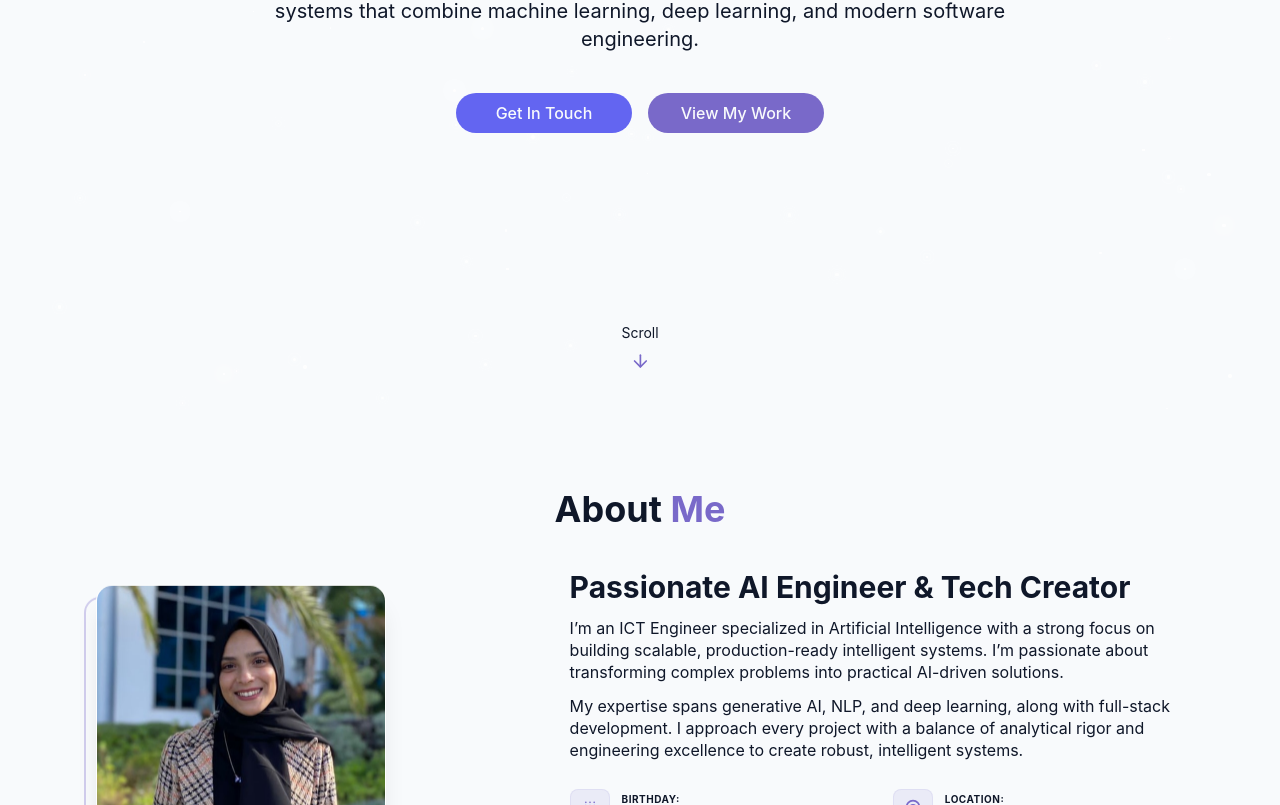
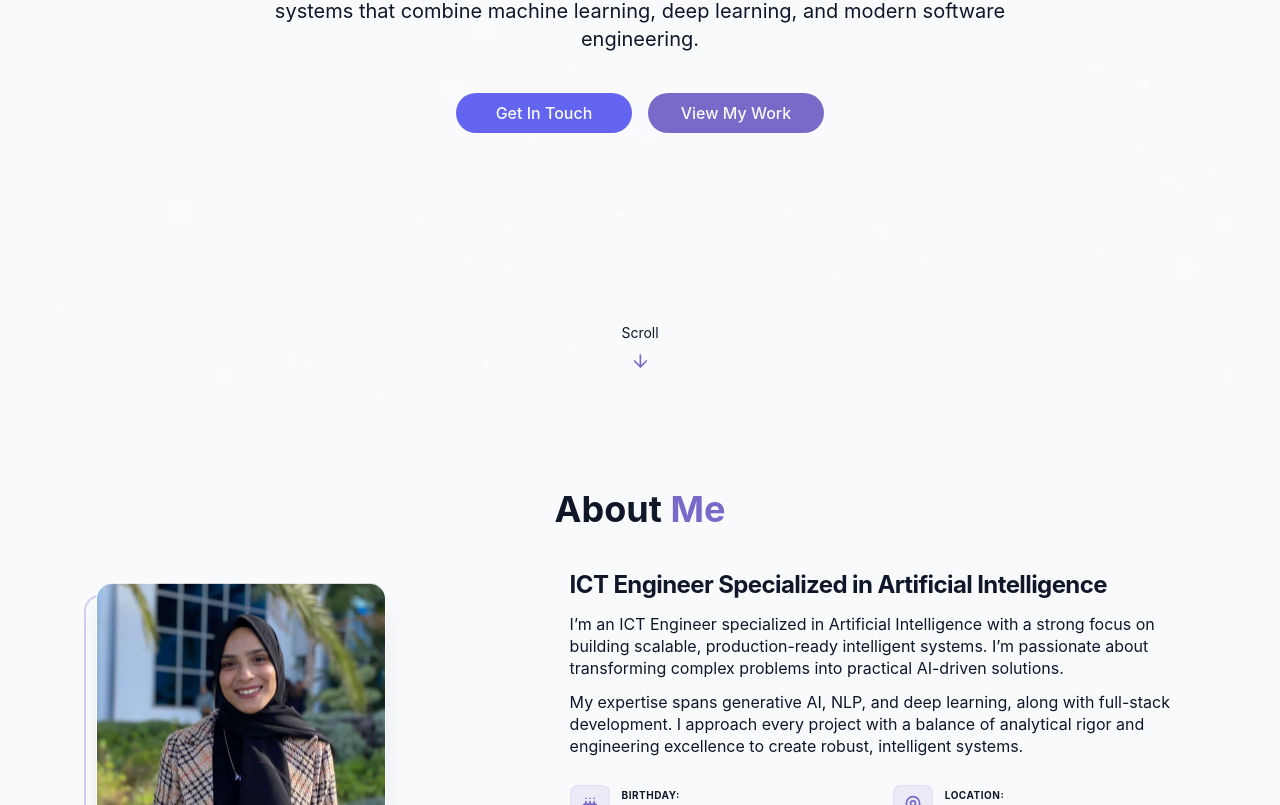
Before and after one commit to eyadrid/eyadrid.github.io, a React (Vite) app: page / in a window 1280 px wide. Shown: the part 391-1196 px from the top of the page. Built offline with nearby package versions, Linux system fonts and the light colour scheme.

Commit message:
AboutMe Section Implementation

```diff
--- a/src/components/AboutMe.jsx
+++ b/src/components/AboutMe.jsx
@@ -11,24 +11,21 @@ export const AboutSection = () => {
   return (
     <section id="about" className="py-12 md:py-20 px-4 relative overflow-hidden">
       <div className="container mx-auto max-w-6xl">
-        <h2 className="text-3xl md:text-4xl font-bold mb-10 text-center">
+        <h3 className="text-3xl md:text-4xl font-bold mb-10 text-center">
           About <span className="text-primary"> Me</span>
-        </h2>
+        </h3>
 
-        {/* 40/60 Split for more text room */}
         <div className="grid grid-cols-1 md:grid-cols-[0.8fr_1.2fr] gap-10 md:gap-16 items-center">
 
           {/* LEFT SIDE - IMAGE */}
           <div className="flex justify-center md:justify-start">
             <div className="relative group animate-float">
-              {/* Frame Bottom-Left */}
               <div className="absolute -bottom-3 -left-3 w-full h-full border-2 border-primary/30 rounded-2xl transition-all duration-500 group-hover:-bottom-1 group-hover:-left-1" />
 
               <div className="relative overflow-hidden rounded-2xl shadow-xl border border-white/10 bg-card">
                 <img
                   src="/profile.jpg"
                   alt="Eya Dridi"
-                  // Slightly smaller height to keep the section compact
                   className="w-60 h-72 md:w-72 md:h-[360px] object-cover transition-transform duration-700 group-hover:scale-105"
                 />
               </div>
@@ -38,11 +35,11 @@ export const AboutSection = () => {
           {/* RIGHT SIDE - CONTENT */}
           <div className="flex flex-col space-y-5 text-center md:text-left">
             <div className="space-y-3">
-              <h3 className="text-2xl md:text-3xl font-bold text-foreground">
-                Passionate AI Engineer & Tech Creator
-              </h3>
+                {/* TAILLE MODIFIÉE ICI : text-lg sur mobile, text-xl sur tablette, text-2xl sur desktop */}
+                <h2 className="text-lg md:text-xl lg:text-2xl font-bold text-foreground tracking-tight whitespace-nowrap lg:whitespace-normal">
+                    ICT Engineer Specialized in Artificial Intelligence
+                </h2>
 
-              {/* Reduced text size and margins to save vertical space */}
               <div className="space-y-3 text-muted-foreground leading-snug text-sm md:text-base max-w-2xl">
                 <p>
                   I’m an ICT Engineer specialized in Artificial Intelligence with a strong focus on building scalable, production-ready intelligent systems. I’m passionate about transforming complex problems into practical AI-driven solutions.
@@ -53,7 +50,7 @@ export const AboutSection = () => {
               </div>
             </div>
 
-            {/* INFO GRID (More compact) */}
+            {/* INFO GRID */}
             <div className="grid grid-cols-1 sm:grid-cols-2 gap-y-4 gap-x-8 py-2">
               {personalInfo.map((info, index) => (
                 <div key={index} className="flex items-center gap-3 justify-center md:justify-start">
@@ -72,9 +69,9 @@ export const AboutSection = () => {
               ))}
             </div>
 
-            {/* BUTTONS (Visible and aligned) */}
+            {/* BUTTONS */}
             <div className="flex flex-col sm:flex-row gap-4 pt-2 justify-center md:justify-start">
-
+                {/* Ajout du bouton manquant pour la cohérence */}
                 <a
                     href="/cv.pdf"
                     className="w-44 h-11 flex items-center justify-center rounded-full border border-primary text-primary hover:bg-primary/5 transition-all font-semibold"
```
Lines whose indentation alone changed are shown as unchanged.
